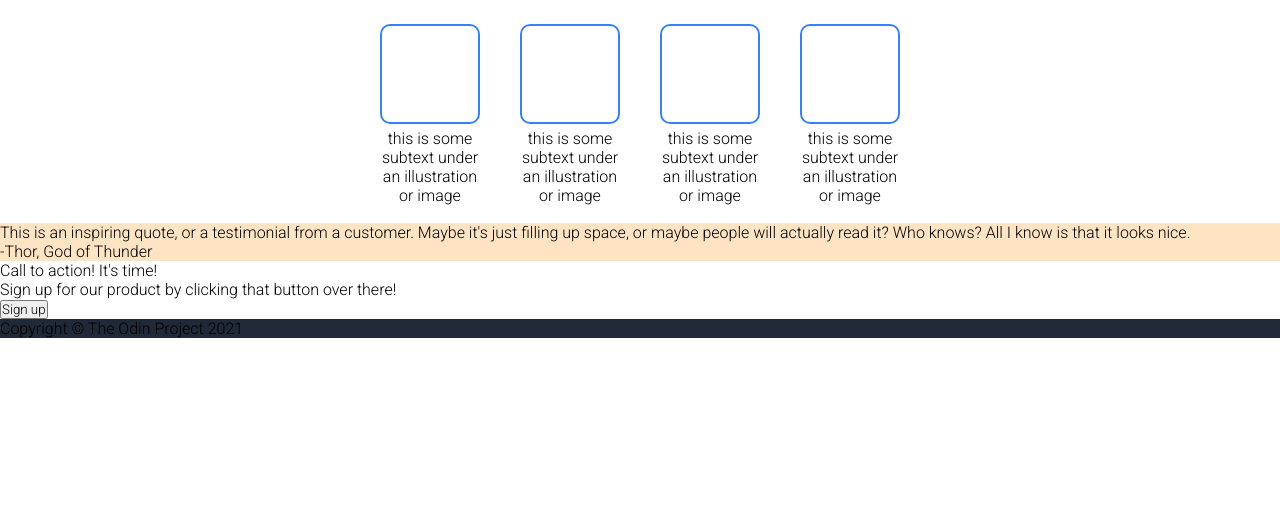
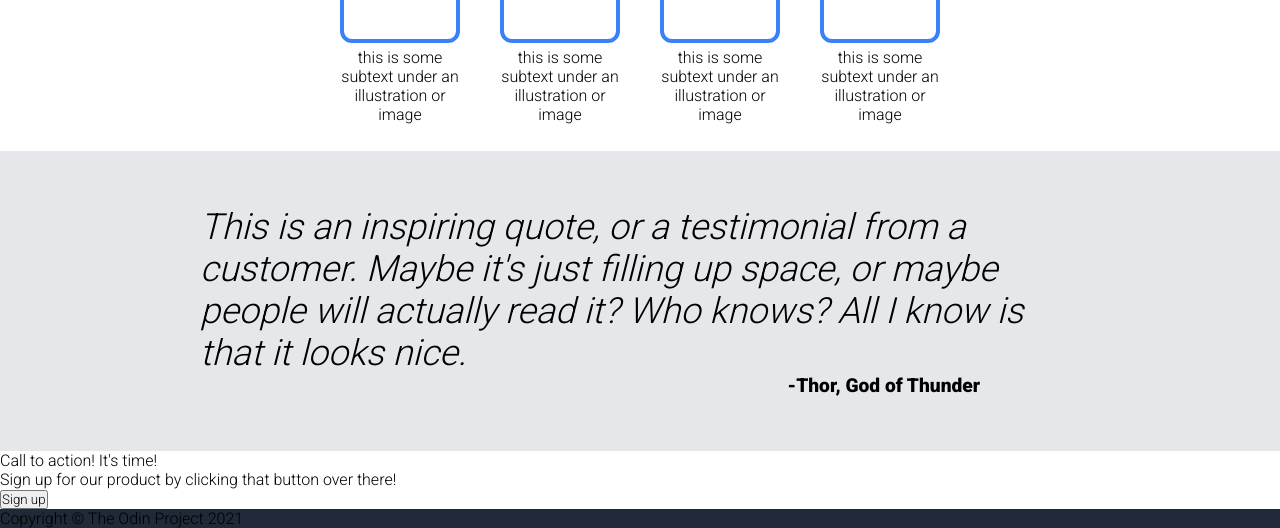
Before and after one commit to kngd009/landing-page, a plain HTML site: page index.html in a window 1280 px wide. Shown: the part 462-990 px from the top of the page. Before the commit the page ends 800 px from the top, so only its background shows below. Drawn offline with Linux system fonts and the light colour scheme.

Commit message:
Add necessary styles for the 3rd section
I also added some minor changes to the previous 2 sections, it's not
something too complicated, so I thought it doesn't need a separate
commit.

```diff
--- a/styles.css
+++ b/styles.css
@@ -9,6 +9,7 @@ body {
 	display: flex;
 	flex-direction: column;
 	height: 100vh;
+	width: 100%;
 }
 
 header {
@@ -64,7 +65,7 @@ a {
 	color: #e5e7eb;
 	background-color: rgb(106, 117, 117);
 	height: 20px;
-  flex:1;
+	flex: 1;
 	flex-basis: 300px;
 	flex-shrink: 0;
 	min-height: 200px;
@@ -106,13 +107,10 @@ a {
 }
 
 .info-section {
+  display: flex;
+  flex-direction: column;
 	height: 350px;
 	padding-top: 40px;
-}
-
-.quote-section {
-	flex: 1;
-  background-color: bisque;
 }
 
 .random-info {
@@ -121,6 +119,8 @@ a {
 	font-size: 36px;
 	color: #1f2937;
 	font-weight: 900;
+  flex-shrink: 0;
+  min-width: 1000px;
 }
 
 .illustrations {
@@ -128,25 +128,56 @@ a {
 	display: flex;
 	justify-content: center;
 	gap: 40px;
+	min-width: 1000px;
+	margin-bottom: 80px;
 }
 
 .illustration {
 	display: flex;
 	flex-direction: column;
 	align-items: center;
+  width: 120px;
 }
 
 .blue-image {
-  border: 2px solid #3882f6;
+	border: 4px solid #3882f6;
 	border-radius: 10%;
-  width: 100px;
-  height: 100px;
+	width: 120px;
+	height: 120px;
 	margin-bottom: 5px;
 }
 
 .text {
 	text-align: center;
-  max-width: 100px;
+	max-width: 120px;
+}
+
+.quote-section {
+	min-height: 300px;
+	background-color: #e5e7eb;
+	min-width: 1000px;
+	display: flex;
+	flex-direction: column;
+	justify-content: center;
+	align-items: center;
+	padding-top: 120px;
+	padding-bottom: 120px;
+  padding-left: 200px;
+  padding-right: 200px;
+}
+
+.quote {
+	font-size: 36px;
+	font-weight: 300;
+	font-style: italic;
+	/* max-width: 700px; */
+}
+
+.got {
+  align-self: flex-end;
+  font-weight: 700;
+  padding-right: 100px;
+  font-size: larger;
 }
 
 footer {
```
Lines whose indentation alone changed are shown as unchanged.
